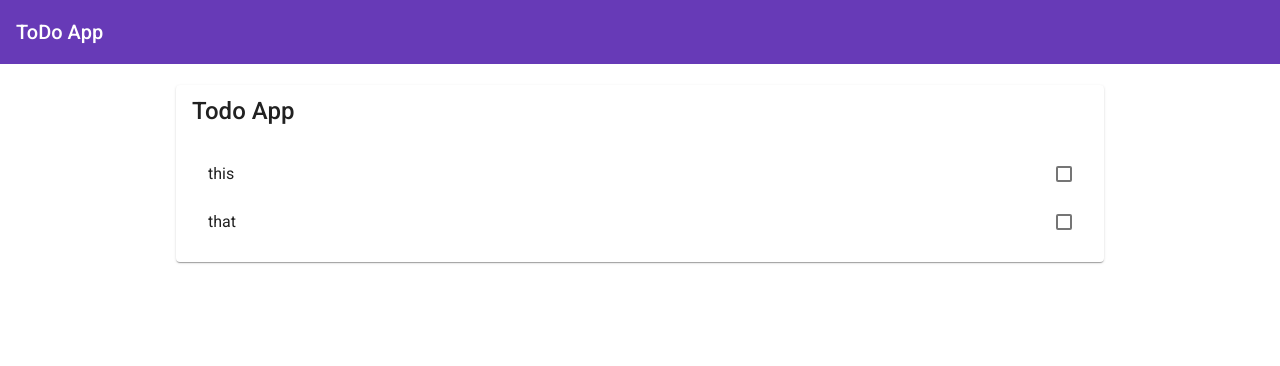
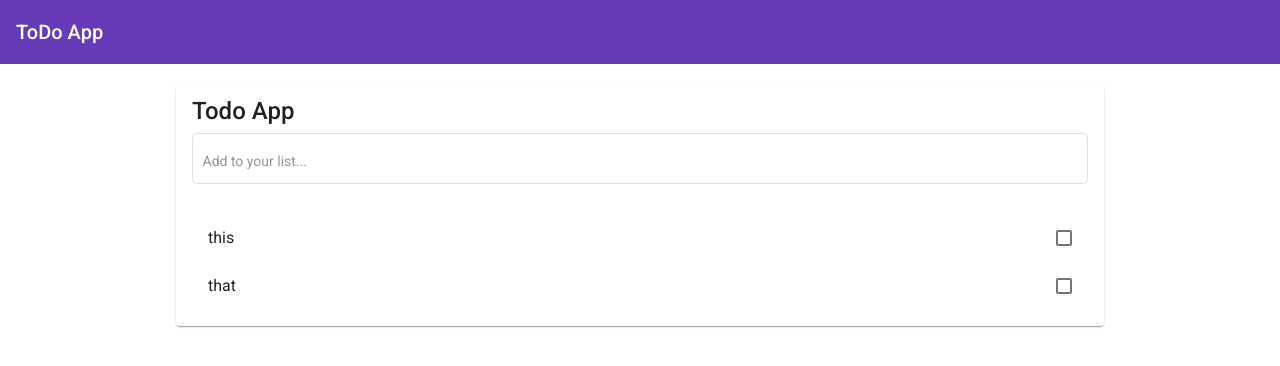
Before and after one commit to newmankyle/angular-todo-app, an Angular app: page / in a window 1280 px wide. Shown: the top 366 px of the page. Built offline with nearby package versions, Linux system fonts and the light colour scheme.

Commit message:
refactors lob-owl style and adds todo adder

```diff
--- a/src/app/app.component.html
+++ b/src/app/app.component.html
@@ -4,5 +4,10 @@
 
 <mat-card class="container">
   <mat-card-title>Todo App</mat-card-title>
-  <mat-card-content> <todo-list></todo-list> </mat-card-content>
+  <mat-card-content class="todo-input">
+    <mat-form-field class="todo-input-full-width" appearance="outline">
+      <input matInput placeholder="Add to your list..." />
+    </mat-form-field>
+    <todo-list></todo-list>
+  </mat-card-content>
 </mat-card>
--- a/src/app/app.module.ts
+++ b/src/app/app.module.ts
@@ -6,6 +6,7 @@ import { BrowserAnimationsModule } from "@angular/platform-browser/animations";
 import { MatToolbarModule } from "@angular/material/toolbar";
 import { MatCardModule } from "@angular/material/card";
 import { MatListModule } from "@angular/material/list";
+import { MatInputModule } from "@angular/material/input";
 import { TodoItemComponent } from "./components/todo-item/todo-item.component";
 import { TodoListComponent } from "./components/todo-list/todo-list.component";
 import { TodoListModule } from "./components/todo-list/todo-list.module";
@@ -18,6 +19,7 @@ import { TodoListModule } from "./components/todo-list/todo-list.module";
     MatToolbarModule,
     MatCardModule,
     MatListModule,
+    MatInputModule,
     TodoListModule
   ],
   providers: [],
--- a/src/styles.css
+++ b/src/styles.css
@@ -1,7 +1,7 @@
 @import "~normalize.css";
 /* You can add global styles to this file, and also import other style files */
 
-body * + * {
+.mat-toolbar + * {
   margin-top: 1.5em;
 }
 
@@ -20,7 +20,16 @@ body {
   margin-right: auto;
 }
 
+.mat-form-field-infix,
 .mat-pseudo-checkbox,
 .mat-list-text {
   margin-top: 0;
 }
+
+.todo-input {
+  width: 100%;
+}
+
+.todo-input-full-width {
+  width: 100%;
+}
```
